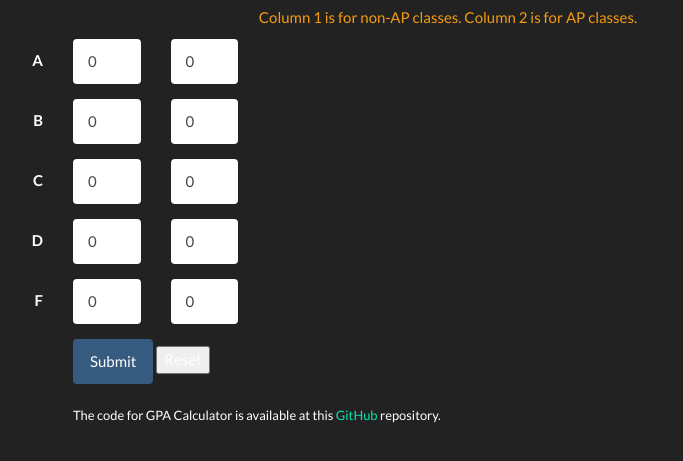
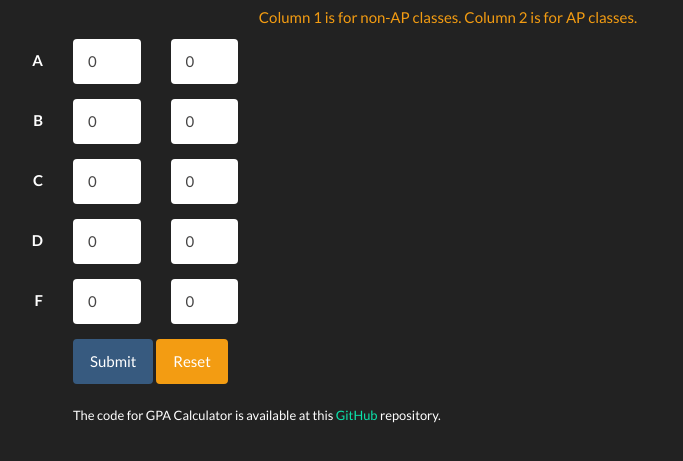
Before and after one commit to ChasedSpade/gpa-calcuator, a plain HTML site: page index.html in a window 1280 px wide. Shown: the part 85-546 px from the top of the page, without its empty margins (192-875 px from the left). Drawn offline with Linux system fonts and the light colour scheme.

Commit message:
Fix Reset Button

```diff
--- a/index.html
+++ b/index.html
@@ -61,7 +61,7 @@
                     <div class="form-group">
                         <div class="col-lg-10 col-lg-offset-2">
                             <button type="submit" onclick="calculator();return false;" class="btn btn-primary">Submit</button>
-                            <button type="reset" onclick="document.getElementById('form').reset();">Reset</button>
+                            <button type="reset" onclick="document.getElementById('form').reset();" class="btn btn-warning">Reset</button>
                             <br>
                             <br>
                             <small>The code for GPA Calculator is available at this <a href="https://github.com/ChasedSpade/gpa-calculator">GitHub</a> repository.</small>
```
